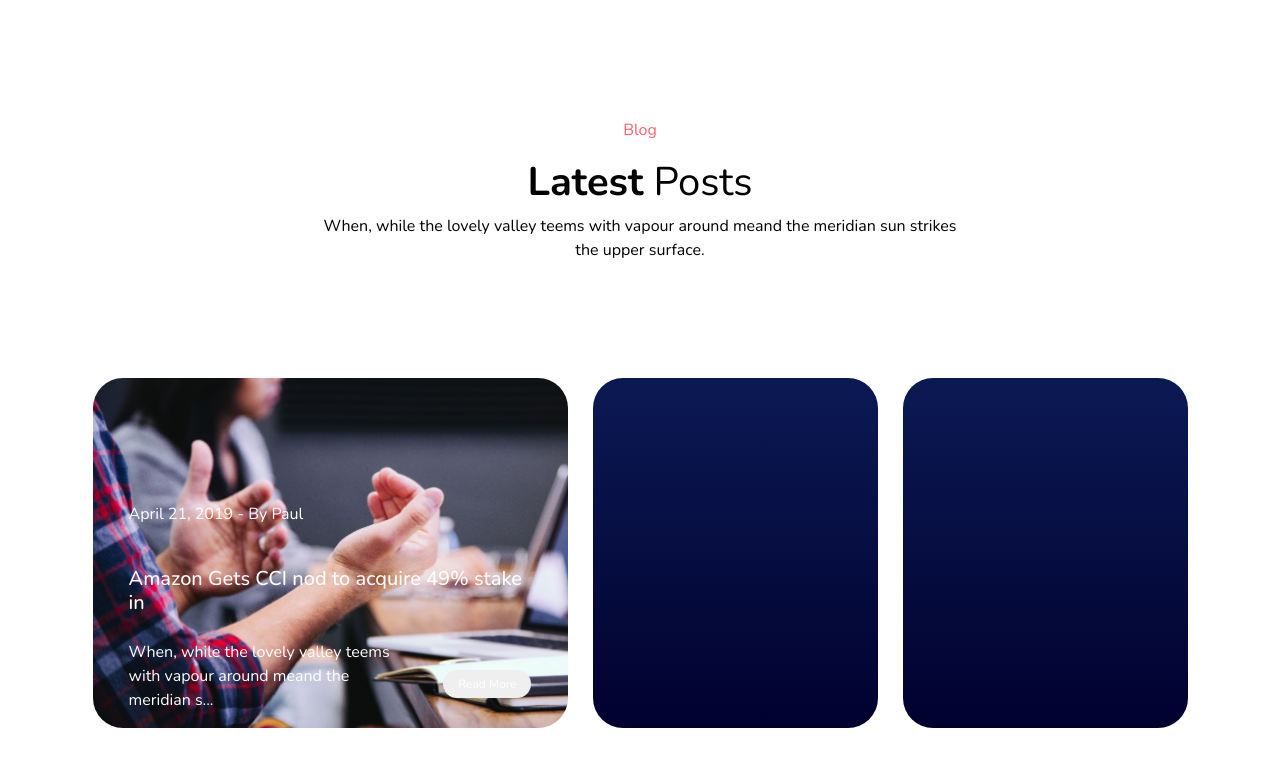
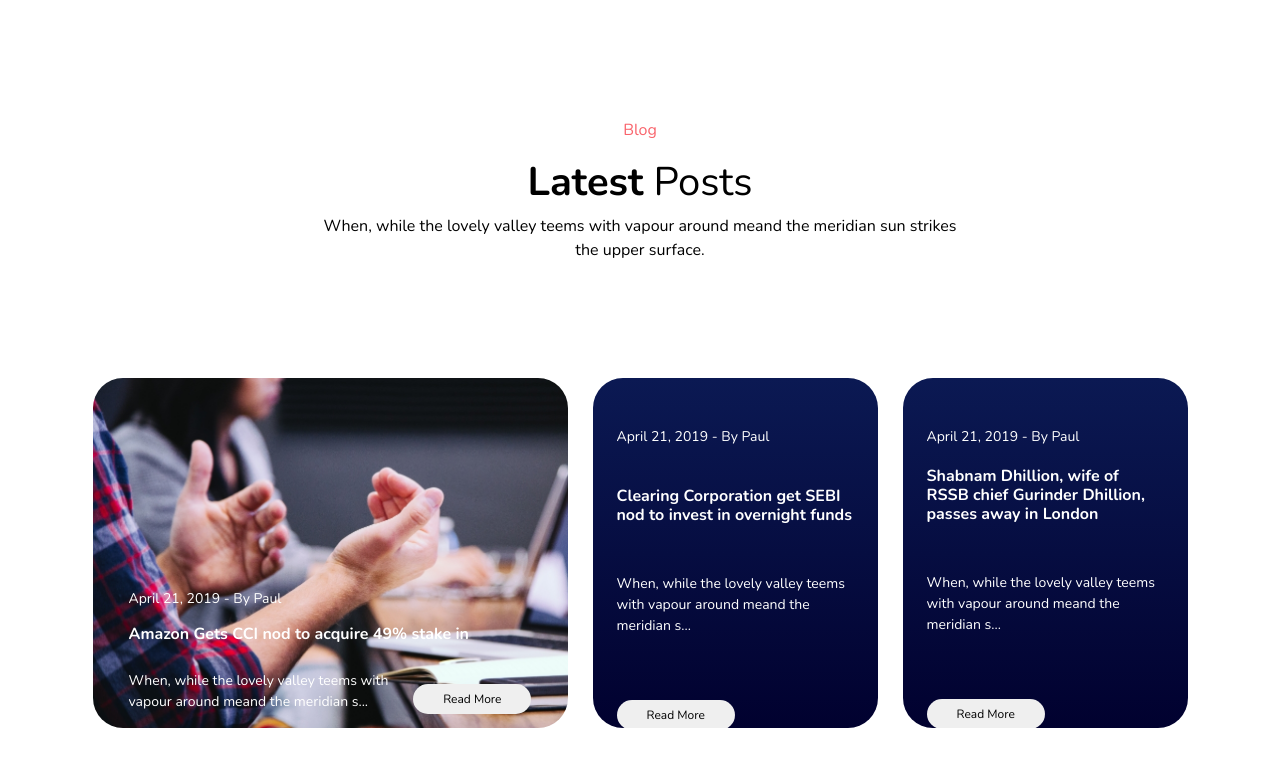
Before and after one commit to Evanflow89/proj-html-vuejs, a Vue app: page / in a window 1280 px wide. Shown: the part 3902-4668 px from the top of the page. Built offline with nearby package versions, Linux system fonts and the light colour scheme.

Commit message:
Cards latest Posts

```diff
--- a/src/components/sections/LatestPost.vue
+++ b/src/components/sections/LatestPost.vue
@@ -16,8 +16,6 @@
             <div class="row d-flex">
               <div class="col-12">
                 <p>April 21, 2019 - By Paul</p>
-              </div>
-              <div class="container">
                 <div class="col-12 title">
                   <h5>Amazon Gets CCI nod to acquire 49% stake in</h5>
                 </div>
@@ -29,15 +27,52 @@
                     the meridian s...
                   </p>
                 </div>
-                <div class="col-4 d-flex justify-content-end">
+                <div
+                  class="
+                    col-4
+                    d-flex
+                    justify-content-end
+                    read
+                    align-items-center
+                  "
+                >
                   <button>Read More</button>
                 </div>
               </div>
             </div>
           </div>
         </div>
-        <div class="col-3 postcard"></div>
-        <div class="col-3 postcard"></div>
+        <div class="col-3 postcard p-4">
+          <p class="pt-4">April 21, 2019 - By Paul</p>
+          <div class="col-12 title pt-4">
+            <h5>
+              Clearing Corporation get SEBI nod to invest in overnight funds
+            </h5>
+          </div>
+          <p class="pt-5">
+            When, while the lovely valley teems with vapour around meand the
+            meridian s...
+          </p>
+          <div class="read">
+            <button class="mt-5">Read More</button>
+          </div>
+        </div>
+        <div class="col-3 postcard p-4">
+          <p class="pt-4">April 21, 2019 - By Paul</p>
+          <div class="col-12 title pt-1">
+            <h5>
+              Shabnam Dhillion, wife of RSSB chief Gurinder Dhillion, passes
+              away in London
+            </h5>
+          </div>
+          <p class="pt-5">
+            When, while the lovely valley teems with vapour around meand the
+            meridian s...
+          </p>
+          <div class="read">
+            <button class="mt-5">Read More</button>
+          </div>
+        </div>
       </div>
     </div>
   </section>
@@ -67,10 +102,18 @@ export default {
 .posts {
   p {
     color: var(--primary-color);
+    font-size: 0.875rem;
   }
   .row {
     justify-content: center;
     gap: 1.5625rem;
+  }
+  .title h5 {
+    color: var(--primary-color);
+    padding: 0;
+    margin: 0;
+    font-size: 1rem;
+    font-weight: 600;
   }
 }
 .postcard_img {
@@ -83,12 +126,6 @@ export default {
   overflow: hidden;
 }
 
-.title h5 {
-  color: var(--primary-color);
-  padding: 0;
-  margin: 0;
-}
-
 .postcard {
   height: 21.875rem;
   border-radius: 30px;
@@ -96,4 +133,9 @@ export default {
   width: 100%;
   background-image: linear-gradient(#0b1953, #01012f);
 }
+
+.read button {
+  color: black;
+  padding: 6px 30px;
+}
 </style>
```
